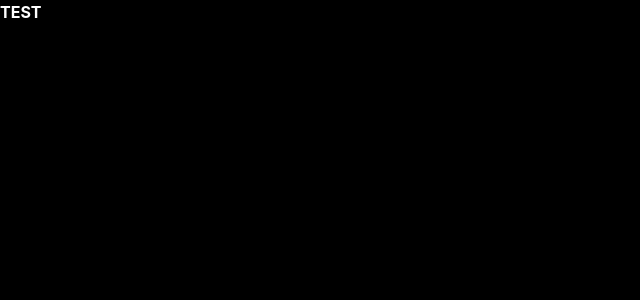
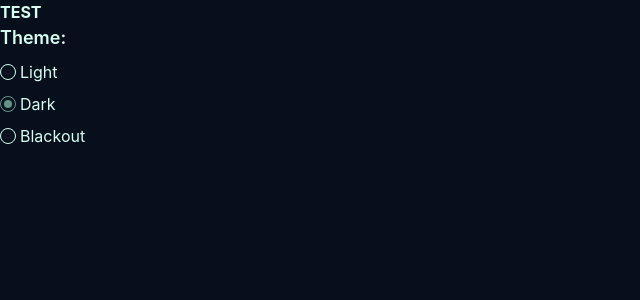
Before and after one commit to AtanasovCode/atanasov-wiki, a React (Vite) app: page / in a window 1280 px wide. Shown: the top 300 px of the page, without its empty margins (0-640 px from the left). Built offline with nearby package versions, Linux system fonts and the light colour scheme.

Commit message:
create theme toggle component

```diff
--- a/src/App.tsx
+++ b/src/App.tsx
@@ -1,13 +1,17 @@
 import { useWikiStore } from "./useWikiStore";
 import clsx from "clsx";
 import { useEffect } from "react";
+
+import ThemeToggle from "./components/ThemeToggle";
+
 
 const App = () => {
 
   const { theme } = useWikiStore()
 
+
   useEffect(() => {
-    document.documentElement.classList.remove("dark", "pure-night");
+    document.documentElement.classList.remove("dark", "blackout");
 
     if (theme !== "light") {
       document.documentElement.classList.add(theme);
@@ -18,10 +22,11 @@ const App = () => {
     <div
       className={clsx(
         "min-h-screen w-full bg-background text-text",
-        "transition-colors duration-200"
+        "transition-colors duration-300"
       )}
     >
       <div className="font-bold">TEST</div>
+      <ThemeToggle />
     </div>
   );
 }
--- /dev/null
+++ b/src/components/ThemeSelect.tsx
@@ -0,0 +1,37 @@
+import { useWikiStore } from "../useWikiStore";
+import clsx from "clsx";
+
+
+interface ThemeSelectProps {
+    themeName: string
+    themeValue: string
+}
+
+
+const ThemeSelect = ({ themeName, themeValue }: ThemeSelectProps) => {
+
+    const { theme, setTheme } = useWikiStore()
+
+
+    return (
+        <div
+            className="flex gap-1 items-center justify-center cursor-pointer"
+            onClick={() => setTheme(themeValue)}
+        >
+            <div className={clsx(
+                "w-4 aspect-square border rounded-full flex items-center justify-center",
+                theme == themeValue && "border-accent",
+                theme != themeValue && "border-text"
+            )}>
+                {
+                    theme == themeValue && <div className="w-[60%] aspect-square rounded-full bg-accent"></div>
+                }
+            </div>
+            <div>
+                {themeName}
+            </div>
+        </div>
+    );
+};
+
+export default ThemeSelect;
--- /dev/null
+++ b/src/components/ThemeToggle.tsx
@@ -0,0 +1,43 @@
+import ThemeSelect from "./ThemeSelect"
+
+interface ThemeOptions {
+    name: string
+    value: "light" | "dark" | "blackout"
+}
+
+
+
+const ThemeToggle = () => {
+
+    const themes: ThemeOptions[] = [
+        {
+            name: "Light",
+            value: "light"
+        },
+        {
+            name: "Dark",
+            value: "dark"
+        },
+        {
+            name: "Blackout",
+            value: "blackout"
+        }
+    ]
+
+    return (
+        <div className="flex items-start justify-start flex-col gap-2">
+            <div className="font-semibold text-lg">Theme:</div>
+            <div className="flex flex-col items-start justify-start gap-2">
+                {
+                    themes.map((t) => {
+                        return (
+                          <ThemeSelect themeName={t.name} themeValue={t.value} />
+                        );
+                    })
+                }
+            </div>
+        </div>
+    );
+}
+
+export default ThemeToggle;
--- a/src/index.css
+++ b/src/index.css
@@ -33,7 +33,7 @@
 }
 
     /* ------------------------------------ Pure Contrast */
-.pure-night {
+.blackout {
     --color-bg: #000000;
     --text-color: #ffffff;
     --primary: #072ac8;
--- a/src/useWikiStore.tsx
+++ b/src/useWikiStore.tsx
@@ -7,12 +7,16 @@ interface WikiState {
   food: string
   feed: (food: string) => void
   theme: string
+  setTheme: (theme: string) => void
 }
+
+
 
 // Create store using the curried form of `create`
 export const useWikiStore = create<WikiState>()((set) => ({
   bears: 2,
   food: 'honey',
   feed: (food) => set(() => ({ food })),
-  theme: "pure-night",
+  theme: "dark",
+  setTheme: (theme) => set(() => ({ theme }))
 }))
```
